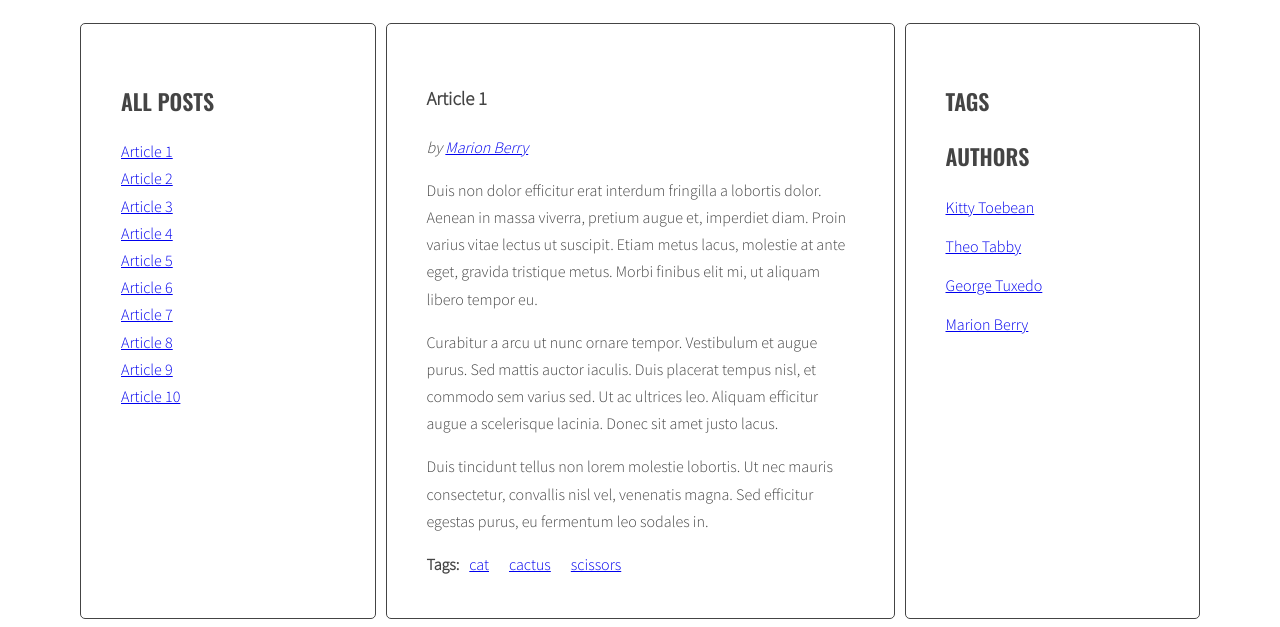
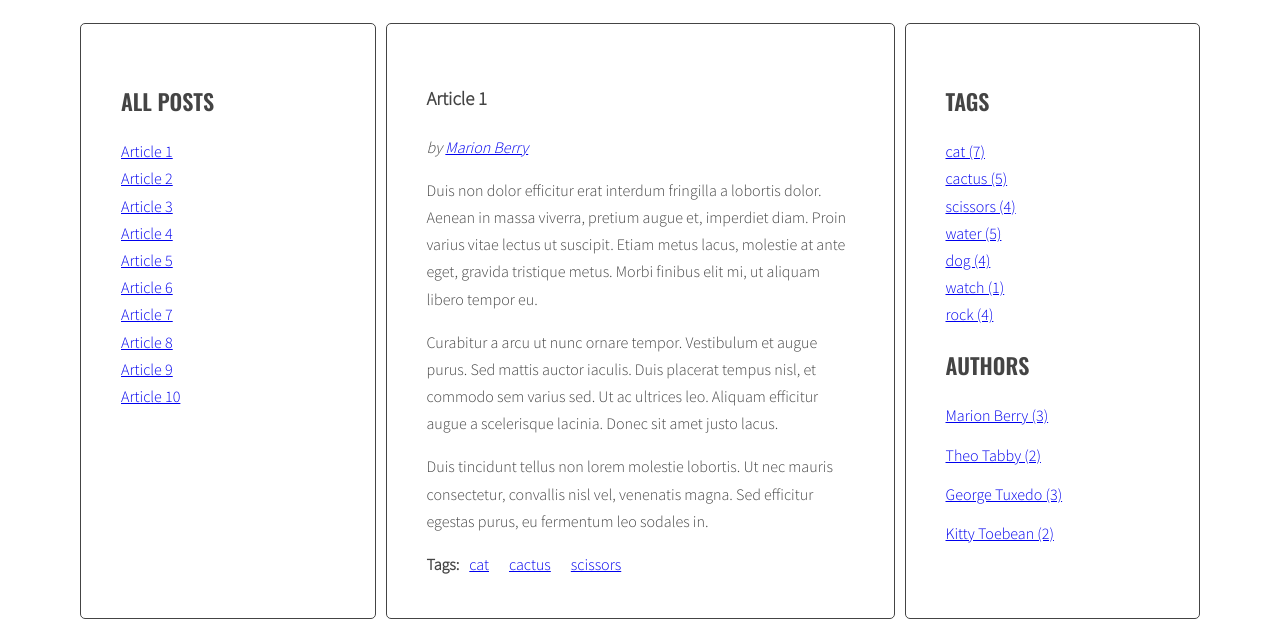
Before and after one commit to kingawenta/javascript-blog, a website: page index.html in a window 1280 px wide. Shown: the part 220-847 px from the top of the page. Drawn offline with nearby package versions, Linux system fonts and the light colour scheme.

Commit message:
tag +authors

```diff
--- a/index.html
+++ b/index.html
@@ -183,31 +183,31 @@
         </ul>
         <h2 class="section-title">Authors</h2>
         <ul class="list authors">
-          <li>
-            <a href="#">
-              <span class="author-name">Kitty Toebean</span>
-            </a>
-          </li>
-          <li>
-            <a href="#">
-              <span class="author-name">Theo Tabby</span>
-            </a>
-          </li>
-          <li>
-            <a href="#">
-              <span class="author-name">George Tuxedo</span>
-            </a>
-          </li>
-          <li>
-            <a href="#">
-              <span class="author-name">Marion Berry</span>
-            </a>
-          </li>
         </ul>
       </aside>
     </main>
   </div>
   </div>
+  <script id="template-article-link" type="text/x-handlebars-template">
+    <li><a href="#{{ id }}"><span>{{ title }}</span></a></li>
+  </script>
+  <script id="template-articleTag-link" type="text/x-handlebars-template">
+    <li><a href="#tag-{{ name }}">{{ name }}</a></li>
+  </script>
+  <script id="template-articleAuthor-link" type="text/x-handlebars-template">by
+    <a href="#author-{{ name }}">{{ name }}</a>
+  </script>
+  <script id="template-tagCloud-link" type="text/x-handlebars-template">
+    {{#each tags}}
+    <li><a href="#tag-{{ tag }}" class="{{ className }}">{{ tag }} ({{ count }})</a></li>
+    {{/each}}
+  </script>
+  <script id="template-author-right-link" type="text/x-handlebars-template">
+    {{#each authors}}
+    <li><a href="#author-{{ author }}" class="author-name">{{ author }} ({{ count }})</a></li>
+    {{/each}}
+  </script>
+  <script src="https://cdnjs.cloudflare.com/ajax/libs/handlebars.js/4.1.0/handlebars.min.js"></script>
   <script src="js/script.js"></script>
     </body>
 </html>
--- a/js/script.js
+++ b/js/script.js
@@ -1,4 +1,11 @@
 'use strict';
+const templates = {
+  articleLink: Handlebars.compile(document.querySelector('#template-article-link').innerHTML),
+  tagArticleLink: Handlebars.compile(document.querySelector('#template-articleTag-link').innerHTML),
+  authorArticleLink: Handlebars.compile(document.querySelector('#template-articleAuthor-link').innerHTML),
+  tagCloudLink: Handlebars.compile(document.querySelector('#template-tagCloud-link').innerHTML),
+  articleAuthorLink: Handlebars.compile(document.querySelector('#template-author-right-link').innerHTML)
+};
 
 function titleClickHandler(event){
   event.preventDefault();
@@ -13,7 +20,7 @@
     activeLink.classList.remove('active');
   }
   /* add class 'active' to the clicked link */
-  console.log('clickedElement:', clickedElement);
+  //console.log('clickedElement:', clickedElement);
   clickedElement.classList.add('active');
   /* remove class 'active' from all articles */
   const activeArticles = document.querySelectorAll('article.active');
@@ -42,7 +49,11 @@
   optTitleSelector = '.post-title',
   optTitleListSelector = '.titles',
   optArticleTagsSelector = '.post-tags .list',
-  optArticleAuthorSelector = '.post-author';
+  optArticleAuthorSelector = '.post-author',
+  optTagsListSelector = '.tags.list',
+  optCloudClassCount = '.5',
+  optCloudClassPrefix = 'tag-size-',
+  optAuthorListSelector = '.list.authors';
 
 function generateTitleLinks(customSelector = '') {
 
@@ -61,11 +72,11 @@
 
     /* create HTML of the link */
     const linkHTML = '<li><a href="#' + articleId + '"><span>' + articleTitle + '</span></a></li>';
-    console.log(linkHTML);
+    //console.log(linkHTML);
     /* insert link into titleList */
     html = html + linkHTML;
   }
-  console.log(html);
+  //console.log(html);
   titleList.innerHTML = html;
   const links = document.querySelectorAll('.titles a');
   for (let link of links) {
@@ -74,6 +85,31 @@
 }
 
 generateTitleLinks();
+
+function calculateTagsParams(tags){
+  const params = { min: 999999, max: 0};
+  for(let tag in tags){
+    console.log(tag + ' is used ' + tags[tag] + ' times');
+    if(tags[tag] > params.max){
+      params.max = tags[tag];
+    }
+    else if(tags[tag] < params.min){
+      params.min = tags[tag];}
+  }
+  return params;
+}
+
+function calculateTagClass(count, params) {
+  const normalizedCount = count - params.min;
+  //console.log(normalizedCount);
+  const normalizedMax = params.max - params.min;
+  //console.log(normalizedMax);
+  const percentage = normalizedCount / normalizedMax;
+  //console.log(percentage);
+  const classNumber = Math.floor(percentage * (optCloudClassCount - 1) + 1);
+  //console.log(optCloudClassPrefix + classNumber);
+  return optCloudClassPrefix + classNumber;
+}
 
 function generateTags(){
   /* [NEW] create a new variable allTags with an empty object */
@@ -94,10 +130,12 @@
     for (let tag of articleTagsArray){
       /* generate HTML of the link */
       const tagLinkHTML = '<li><a href="#tag-' + tag + '"><span>' + tag + '</span></a></li>';
+      //const linkHTMLData = {id:tag};
+      //const tagLinkHTML = templates.tagLink(linkHTMLData);
       /* add generated code to html variable */
       html = html + tagLinkHTML;
       /* [NEW] check if this link is NOT already in allTags */
-      if(!allTags.hasOwnProperty(tag)) {
+      if(!allTags[tag]) {
         /* [NEW] add generated code to allTags array */
         allTags[tag] = 1;
       } else {
@@ -110,7 +148,28 @@
   /* END LOOP: for every article: */
   }
   /* [NEW] find list of tags in right column */
+  const tagWrapper = document.querySelector(optTagsListSelector);
+  /*[NEW] create variable for all links HTML code */
+  const tagsParams = calculateTagsParams (allTags);
+  console.log('tagsParams:', tagsParams);
+  // let allTagsHTML = '';
+  const allTagsData = {tags: []};
+  console.log(allTagsData);
+  /*[NEW] START LOOP: for each tag in allTags: */
+  for(let tag in allTags){
+    /* allTagsHTML += tag + '(' + allTags[tag] + ')';*/
+    allTagsData.tags.push({
+      tag: tag,
+      count: allTags[tag],
+      className: calculateTagClass(allTags[tag], tagsParams)
+    });
+  }
+  /*[NEW] END LOOP: for each tag in allTags: */
+
   /* [NEW] add html from allTags to tagList */
+  //tagList.innerHTML = allTags.join('');
+  tagWrapper.innerHTML = templates.tagCloudLink(allTagsData);
+  console.log(allTags);
 }
 generateTags();
 
@@ -134,9 +193,9 @@
   /* find all tag links with "href" attribute equal to the "href" constant */
   const tagLinks = document.querySelectorAll('a[href="' + href + '"]');
   /* START LOOP: for each found tag link */
-  for (let tagLink of tagLinks) {
+  for (let tag of tagLinks) {
     /* add class active */
-    tagLink.classList.add('active');
+    tag.classList.add('active');
   /* END LOOP: for each found tag link */
   }
   /* execute function "generateTitleLinks" with article selector as argument */
@@ -164,12 +223,14 @@
     /* find tags wrapper */
     const authorList = article.querySelector(optArticleAuthorSelector);
     /* make html variable with empty string */
-    let html = '';
+    //let html = '';
     /* get tags from data-tags attribute */
     const articleAuthor = article.getAttribute('data-author');
     /* generate HTML of the link */
-    const linkHTML = 'by <a href="#author-' + articleAuthor + '"><span>' + articleAuthor + '</span></a>';
-    html = html + linkHTML;
+    //const linkHTML = 'by <a href="#author-' + articleAuthor + '"><span>' + articleAuthor + '</span></a>';
+    //html = html + linkHTML;
+    const linkHTMLData = {name: articleAuthor, title: articleAuthor};
+    const linkHTML = templates.authorArticleLink(linkHTMLData);
     /* END LOOP: for each tag */
     if(!allAuthors[articleAuthor]){
       allAuthors[articleAuthor] = 1;
@@ -177,10 +238,29 @@
       allAuthors[articleAuthor]++;
     }
     /* insert HTML of all the links into the tags wrapper */
-    authorList.innerHTML = html;
+    authorList.innerHTML = linkHTML;
   }
   /* insert HTML of all the links into the tags wrapper */
   /* END LOOP: for every article: */
+  /* "NEW" find wrapper of authors in right column */
+  const authorLists = document.querySelector(optAuthorListSelector);
+
+  //const tagsParams = calculateTagsParams(allAuthors);
+  /* "NEW" creat variable for all links html code */
+
+  const allAuthorsData = {authors: []};
+
+  /*"NEW" START LOOP: for each author in allAuthors */
+  for(let author in allAuthors){
+    /* "NEW" generate code of link and add it to allAuthorsHTML */
+    allAuthorsData.authors.push({
+      author: author,
+      count: allAuthors[author],
+      //className: calculateTagClass(allAuthorsData[author], tagsParams)
+    });
+  }
+  /* "NEW" add HTML from allAuthorsHTML to tagList */
+  authorLists.innerHTML = templates.articleAuthorLink(allAuthorsData);
 }
 generateAuthors();
 
```
